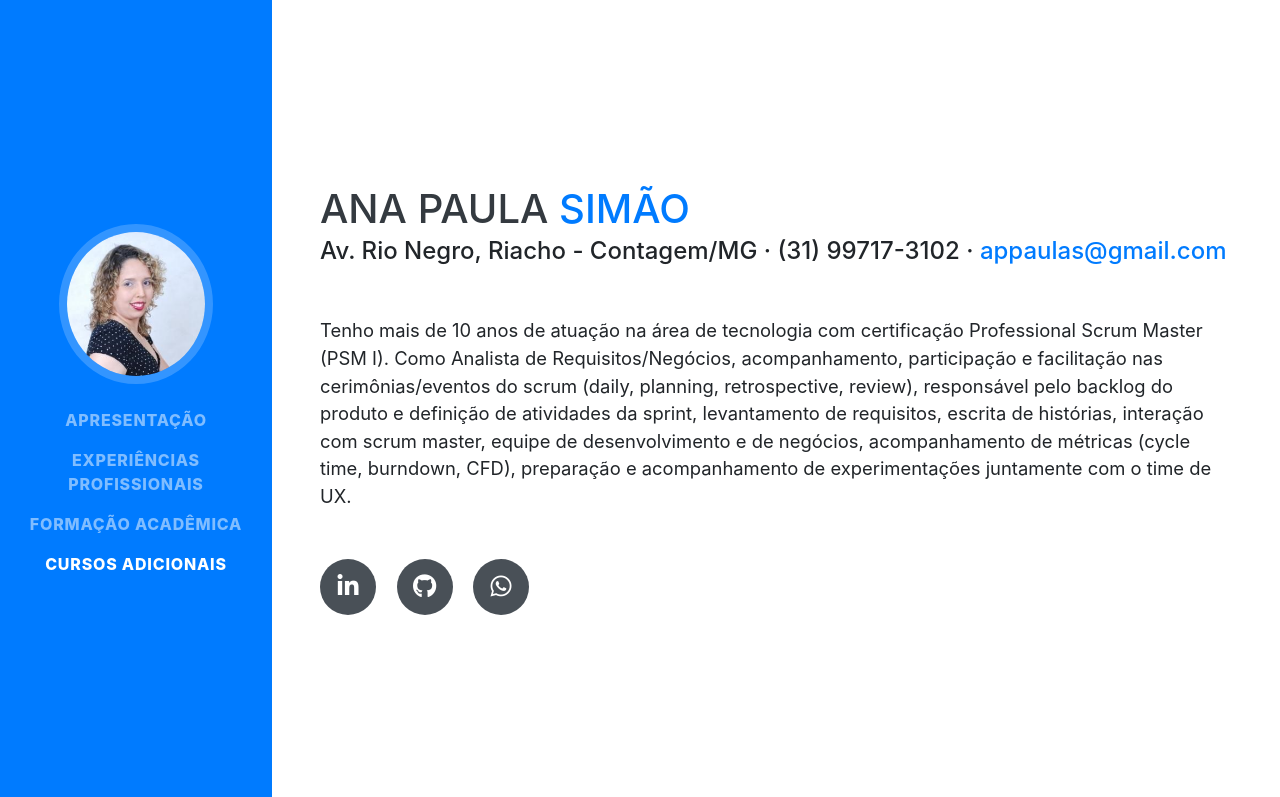
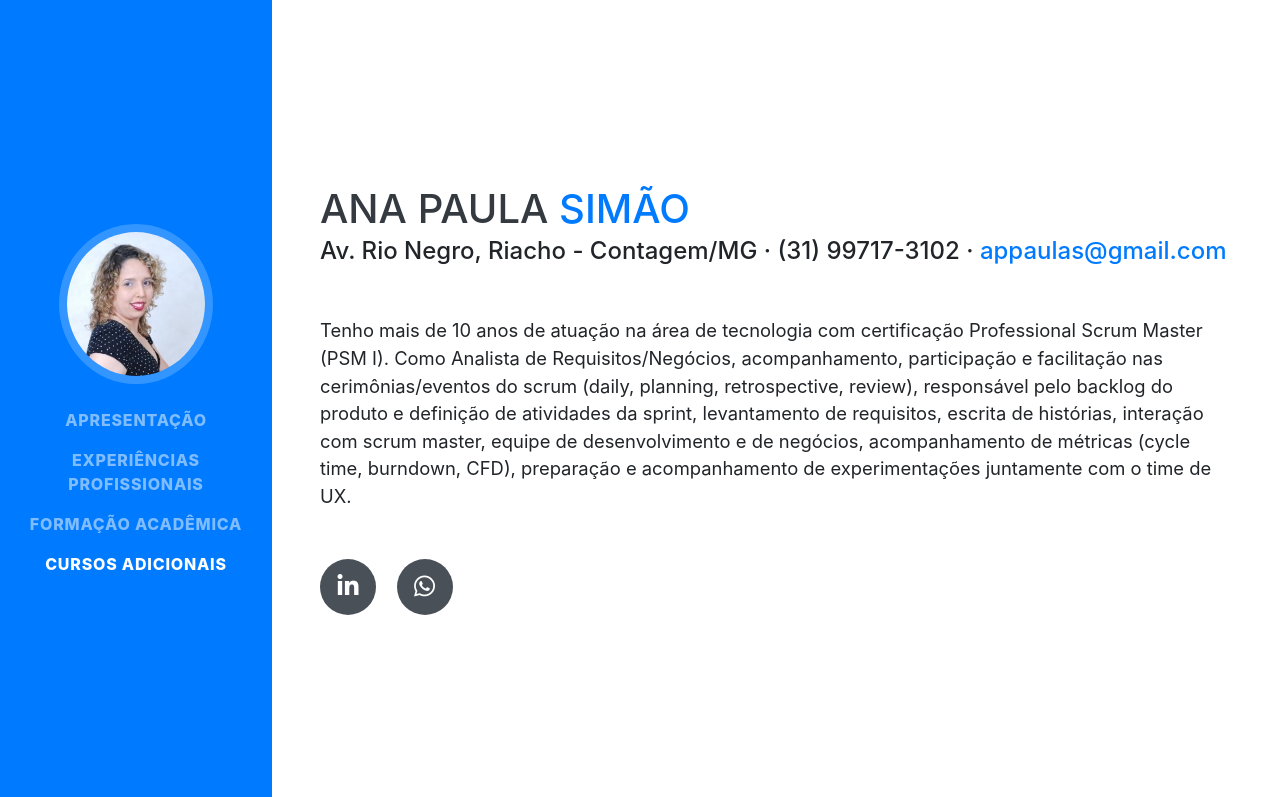
Before and after one commit to apsimao/apsimao.github.io, a website with bundled scripts: page index.html in a window 1280 px wide. Shown: the top 797 px of the page. Built offline with nearby package versions, Linux system fonts and the light colour scheme; a web font is replaced by a local one.

Commit message:
Update index.html

```diff
--- a/index.html
+++ b/index.html
@@ -67,12 +67,8 @@
           <a href="https://www.linkedin.com/in/ana-simao-01061981/">
             <i class="fab fa-linkedin-in"></i>
           </a>
-          <a href="https://github.com/apsimao">
-            <i class="fab fa-github"></i>
-          </a>
           <a href="https://api.whatsapp.com/send?phone=5531997173102">
             <i class="fab fa-whatsapp"></i>
-
           </a>
         </div>
       </div>
```
